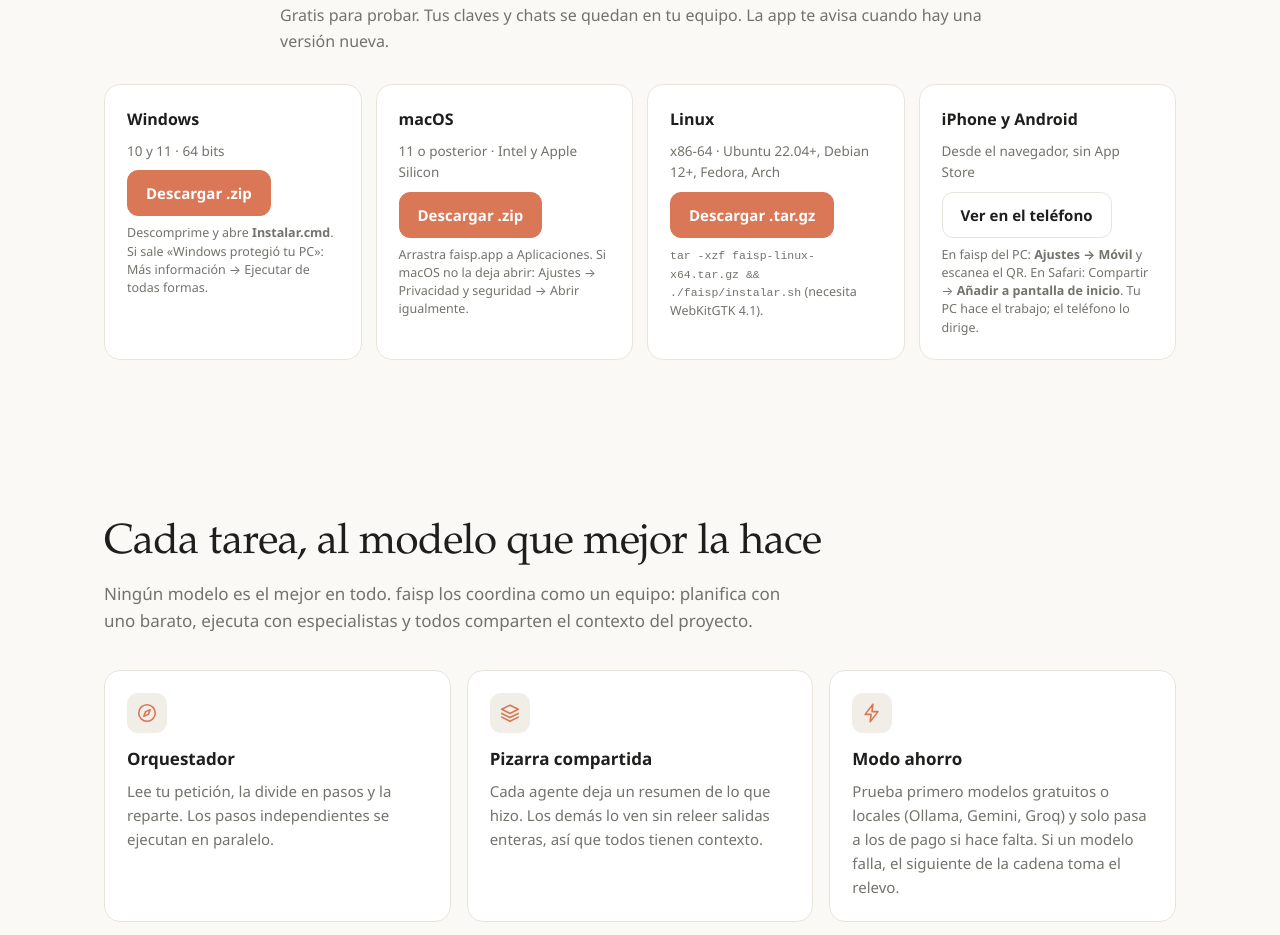
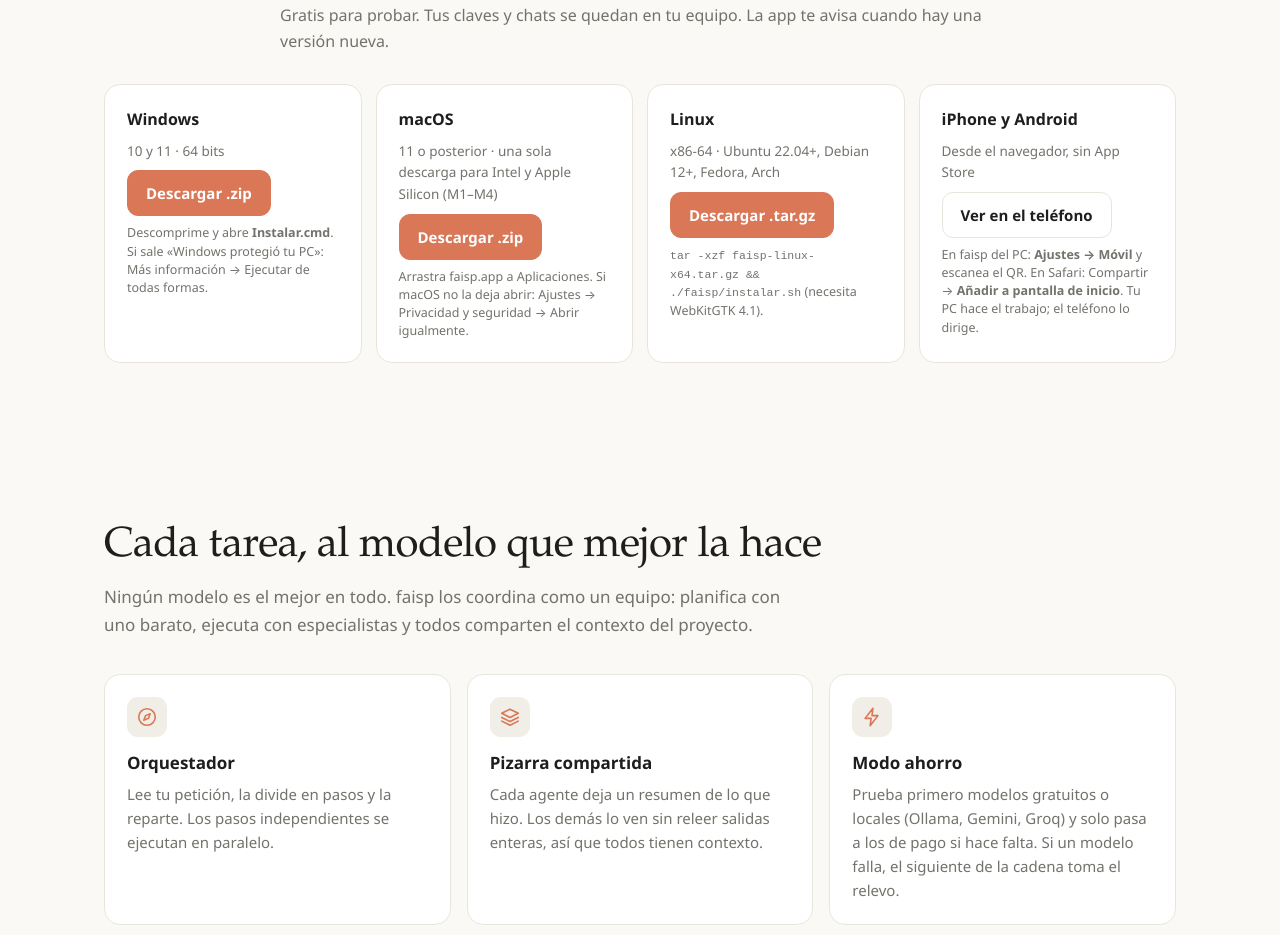
Before and after one commit to Fport1/faisp, a plain HTML site: page web-src/index.html in a window 1280 px wide. Shown: the part 1166-2101 px from the top of the page. Drawn offline with Linux system fonts and the light colour scheme.

Commit message:
Web: 0.12.5 publicada (Windows, macOS Intel y Apple Silicon, Linux)
Co-Authored-By: Claude Opus 5.5 <noreply@anthropic.com>

```diff
--- a/web-src/index.html
+++ b/web-src/index.html
@@ -97,7 +97,7 @@ footer .wrap{display:flex;gap:16px;flex-wrap:wrap;align-items:center}
   <p class="lead" style="font-size:16px">Gratis para probar. Tus claves y chats se quedan en tu equipo. La app te avisa cuando hay una versión nueva.</p>
   <div class="dl-grid">
     <div class="card dl"><b>Windows</b><span>10 y 11 · 64 bits</span><a class="btn accent" href="/descargar/faisp-windows.zip" download>Descargar .zip</a><small>Descomprime y abre <b>Instalar.cmd</b>. Si sale «Windows protegió tu PC»: Más información → Ejecutar de todas formas.</small></div>
-    <div class="card dl"><b>macOS</b><span>11 o posterior · Intel y Apple Silicon</span><a class="btn accent" href="/descargar/faisp-macos.zip" download>Descargar .zip</a><small>Arrastra faisp.app a Aplicaciones. Si macOS no la deja abrir: Ajustes → Privacidad y seguridad → Abrir igualmente.</small></div>
+    <div class="card dl"><b>macOS</b><span>11 o posterior · una sola descarga para Intel y Apple Silicon (M1–M4)</span><a class="btn accent" href="/descargar/faisp-macos.zip" download>Descargar .zip</a><small>Arrastra faisp.app a Aplicaciones. Si macOS no la deja abrir: Ajustes → Privacidad y seguridad → Abrir igualmente.</small></div>
     <div class="card dl"><b>Linux</b><span>x86-64 · Ubuntu 22.04+, Debian 12+, Fedora, Arch</span><a class="btn accent" href="/descargar/faisp-linux-x64.tar.gz" download>Descargar .tar.gz</a><small><code>tar -xzf faisp-linux-x64.tar.gz &amp;&amp; ./faisp/instalar.sh</code> (necesita WebKitGTK 4.1).</small></div>
     <div class="card dl"><b>iPhone y Android</b><span>Desde el navegador, sin App Store</span><a class="btn" href="/m">Ver en el teléfono</a><small>En faisp del PC: <b>Ajustes → Móvil</b> y escanea el QR. En Safari: Compartir → <b>Añadir a pantalla de inicio</b>. Tu PC hace el trabajo; el teléfono lo dirige.</small></div>
   </div>
```
Also changed, not shown: web/index.html (+1 -1 lines), 1 other file.
